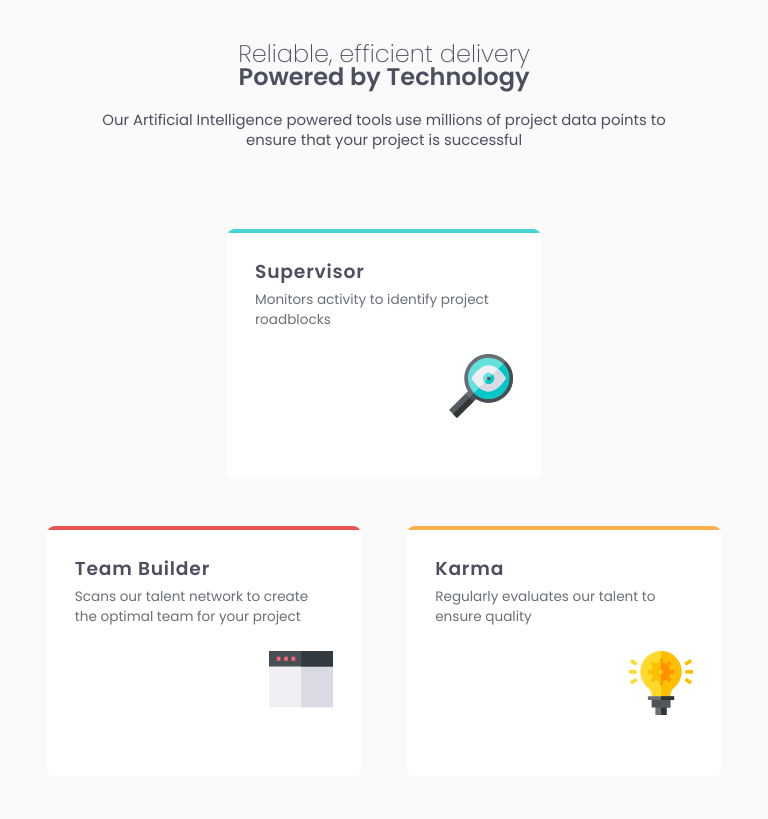
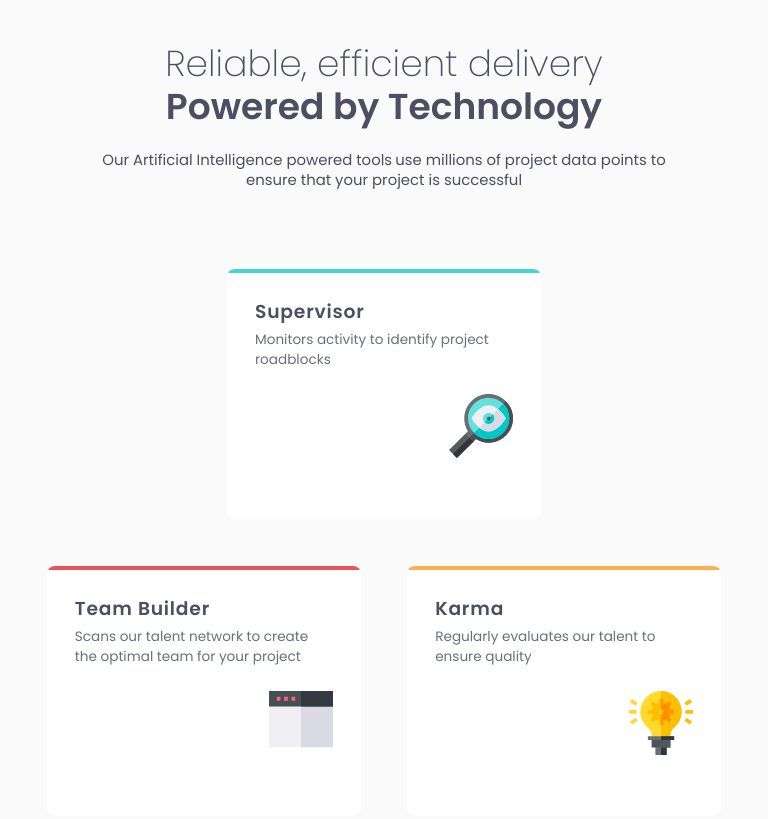
Before and after one commit to JS-Law/four-card-feature-section, a website built with webpack: page src/index.html in a window 768 px wide. Shown: the top 819 px of the page. Built offline with nearby package versions, Linux system fonts and the light colour scheme.

Commit message:
Add title rule for tablet breakint, update todos

```diff
--- a/src/styles.scss
+++ b/src/styles.scss
@@ -138,7 +138,15 @@ body {
     flex-direction: column;
     align-items: center;
   }
-
+  #mainTitle {
+    font-size: 2.25rem;
+  }
+  #secondTitle {
+    font-size: 2.25rem;
+  }
+  #description-container {
+    margin-inline: 5rem;
+  }
   p.description {
     padding-inline: 0.1rem !important;
   }
@@ -198,9 +206,8 @@ body {
   }
 }
 
-// TODO: Add rule to adjust size of font for text elements during transitions
 // TODO: Increase padding-inline of card elements
-//
+// TODO: Fix description issue, im running into problems with it being separated into 3 different elements. Maybe adding them as a pseudo element could work
 // TODO: Need to ensure breakpoint card widths are correct
 // Tablet needs to be 314px x 250px
 // Desktop breakpoint is 350px and 250px
```
